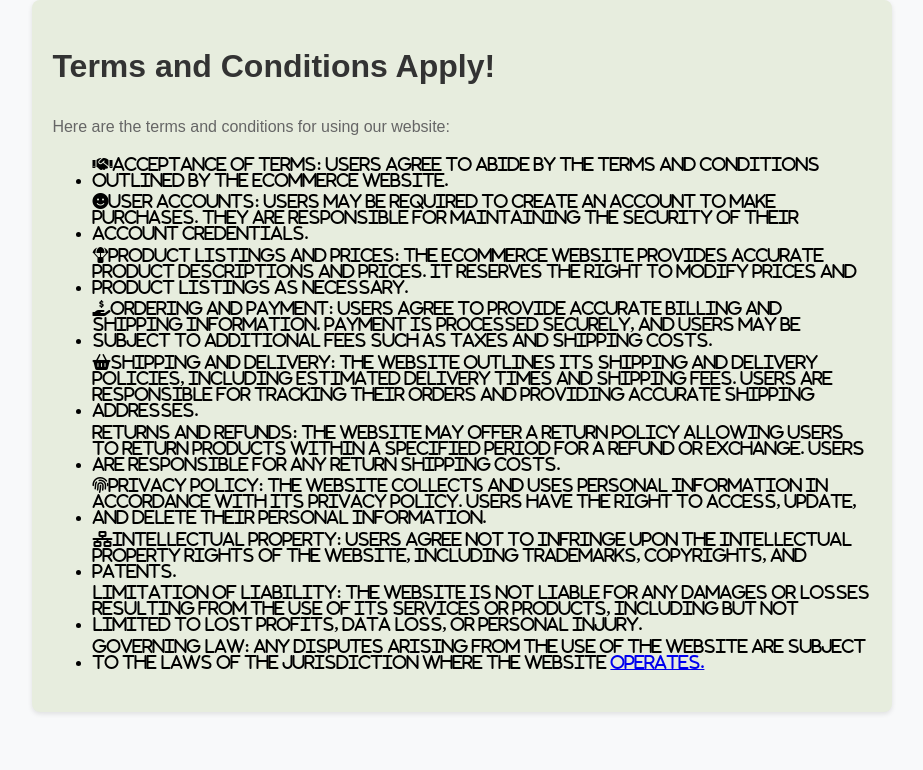
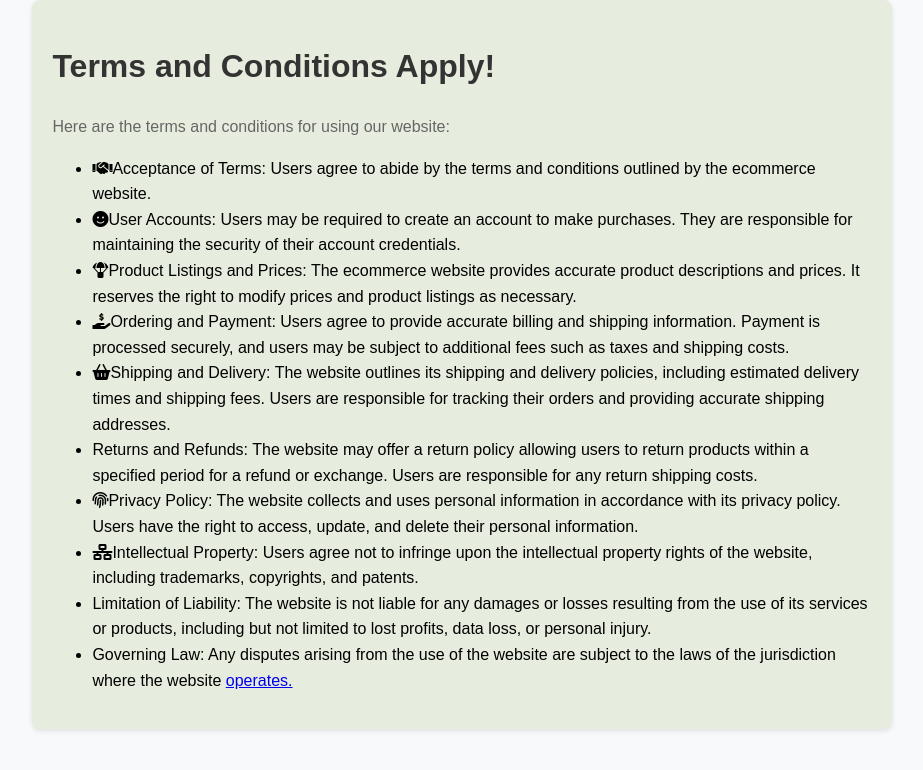
Before and after one commit to gachiza/onlineshop, a Django app: page /myecommerce/terms-and-conditions/ in a window 1280 px wide. Shown: the top 770 px of the page, without its empty margins (50-973 px from the left). Run offline with Django 5.2, Linux system fonts and the light colour scheme; data comes from the database, SQL or seed files in the repository.

Commit message:
i have made changes in terms_and_conditions.html

```diff
--- a/myecommerce/templates/terms_and_conditions.html
+++ b/myecommerce/templates/terms_and_conditions.html
@@ -42,16 +42,16 @@
     <h1>Terms and Conditions Apply!</h1>
     <p>Here are the terms and conditions for using our website:</p>
     <ul>
-        <li><i class="fa-solid fa-handshake">Acceptance of Terms: Users agree to abide by the terms and conditions outlined by the ecommerce website.</i></li>
-        <li><i class="fa-solid fa-face-smile">User Accounts: Users may be required to create an account to make purchases. They are responsible for maintaining the security of their account credentials.</i></li>
-        <li><i class="fa-solid fa-parachute-box">Product Listings and Prices: The ecommerce website provides accurate product descriptions and prices. It reserves the right to modify prices and product listings as necessary.</i></li>
-        <li><i class="fa-solid fa-hand-holding-dollar">Ordering and Payment: Users agree to provide accurate billing and shipping information. Payment is processed securely, and users may be subject to additional fees such as taxes and shipping costs.</i></li>
-        <li><i class="fa-solid fa-basket-shopping">Shipping and Delivery: The website outlines its shipping and delivery policies, including estimated delivery times and shipping fees. Users are responsible for tracking their orders and providing accurate shipping addresses.</i></li>
-        <li><i class="fa-solid fa-people-pulling">Returns and Refunds: The website may offer a return policy allowing users to return products within a specified period for a refund or exchange. Users are responsible for any return shipping costs.</i></li>
-        <li><i class="fa-solid fa-fingerprint">Privacy Policy: The website collects and uses personal information in accordance with its privacy policy. Users have the right to access, update, and delete their personal information.</i></li>
-        <li><i class="fa-solid fa-network-wired">Intellectual Property: Users agree not to infringe upon the intellectual property rights of the website, including trademarks, copyrights, and patents.</i></li>
-        <li><i class="fa-solid fa-house-fire">Limitation of Liability: The website is not liable for any damages or losses resulting from the use of its services or products, including but not limited to lost profits, data loss, or personal injury.</i></li>
-        <li><i class="fa-solid fa-building-ngo">Governing Law: Any disputes arising from the use of the website are subject to the laws of the jurisdiction where the website <a href="#" class="back-to-top">operates.</a></i></li>
+        <li><i class="fa-solid fa-handshake"></i>Acceptance of Terms: Users agree to abide by the terms and conditions outlined by the ecommerce website.</li>
+        <li><i class="fa-solid fa-face-smile"></i>User Accounts: Users may be required to create an account to make purchases. They are responsible for maintaining the security of their account credentials.</li>
+        <li><i class="fa-solid fa-parachute-box"></i>Product Listings and Prices: The ecommerce website provides accurate product descriptions and prices. It reserves the right to modify prices and product listings as necessary.</li>
+        <li><i class="fa-solid fa-hand-holding-dollar"></i>Ordering and Payment: Users agree to provide accurate billing and shipping information. Payment is processed securely, and users may be subject to additional fees such as taxes and shipping costs.</li>
+        <li><i class="fa-solid fa-basket-shopping"></i>Shipping and Delivery: The website outlines its shipping and delivery policies, including estimated delivery times and shipping fees. Users are responsible for tracking their orders and providing accurate shipping addresses.</li>
+        <li><i class="fa-solid fa-people-pulling"></i>Returns and Refunds: The website may offer a return policy allowing users to return products within a specified period for a refund or exchange. Users are responsible for any return shipping costs.</li>
+        <li><i class="fa-solid fa-fingerprint"></i>Privacy Policy: The website collects and uses personal information in accordance with its privacy policy. Users have the right to access, update, and delete their personal information.</li>
+        <li><i class="fa-solid fa-network-wired"></i>Intellectual Property: Users agree not to infringe upon the intellectual property rights of the website, including trademarks, copyrights, and patents.</li>
+        <li><i class="fa-solid fa-house-fire"></i>Limitation of Liability: The website is not liable for any damages or losses resulting from the use of its services or products, including but not limited to lost profits, data loss, or personal injury.</li>
+        <li><i class="fa-solid fa-building-ngo"></i>Governing Law: Any disputes arising from the use of the website are subject to the laws of the jurisdiction where the website <a href="#" class="back-to-top">operates.</a></li>
     </ul>
     </div>
     <script>
```
